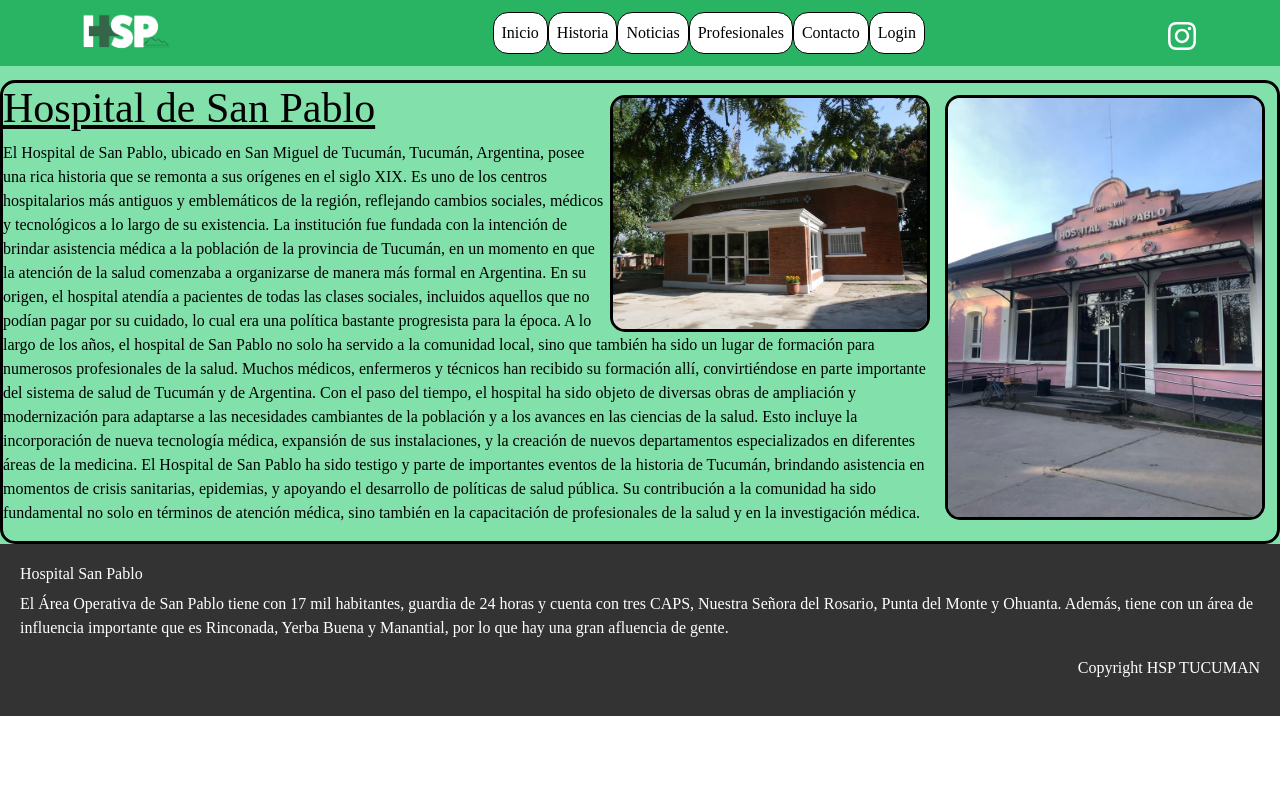
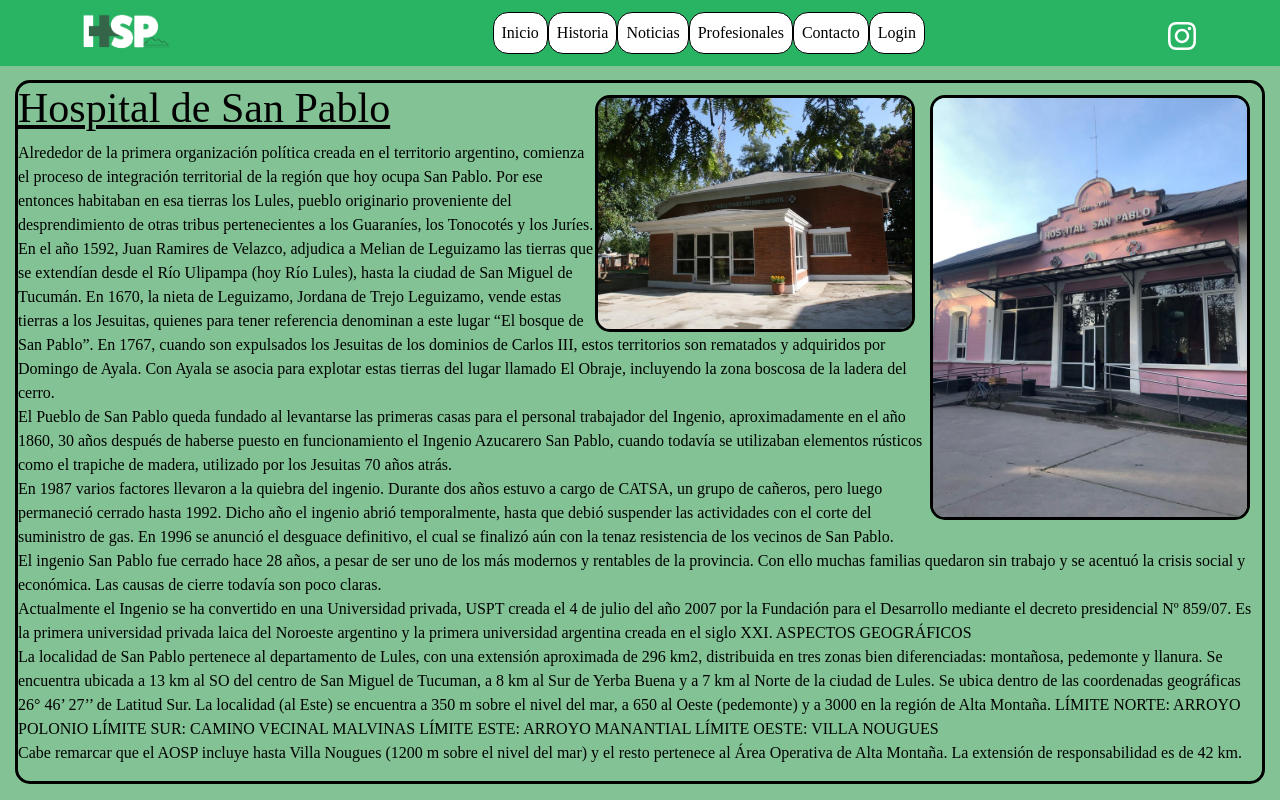
Before and after one commit to Enzogz98/HospSanPablo, a React (Vite) app in the folder front/: page /Historia in a window 1280 px wide. Shown: the top 800 px of the page. Built offline with nearby package versions, Linux system fonts and the light colour scheme.

Commit message:
Modificacion Varios

```diff
--- a/front/src/Css/contact.css
+++ b/front/src/Css/contact.css
@@ -1,26 +1,42 @@
-.MainContacto{
-  background-color: #82E0AA;
+.MainContacto {
+  background-color: #82c294;
+  padding: 20px;
 }
-.container-Contacto{
-  background-color: #82E0AA;
+
+.container-Contacto {
+  background-color: #82c294;
   border-radius: 15px;
+  padding: 20px;
 }
+
 .contact-section {
-    background-color: #82E0AA;
+  background-color: #82c294;
   margin-top: 65px;
   display: grid;
-    grid-template-columns: repeat(2, 1fr);
+  grid-template-columns: 100%;
   gap: 20px;
 }
+
+@media (min-width: 768px) {
+  .contact-section {
+    grid-template-columns: repeat(2, 1fr);
+  }
+
   .contact-info,
   .contact-form {
-    width: 45%;
-    border: 3px solid  black;
-    border-radius: 15px;
+    width: 100%;
   }
 
   .contact-info {
-    margin-right: 5%;
+    margin-right: 0;
+  }
+}
+
+.contact-info,
+.contact-form {
+  border: 3px solid black;
+  border-radius: 15px;
+  padding: 20px;
 }
 
 .contact-info h2,
@@ -43,13 +59,27 @@
   padding: 10px 20px;
 }
 
-
 .sucursal {
   width: 100%;
   margin-top: 20px;
 }
 
-  .negritas{
+.negritas {
   font-weight: bold;
+}
 
+.map-container {
+  position: relative;
+  width: 100%;
+  height: 0;
+  padding-top: 56.25%; /* Proporción 16:9 */
 }
+
+.map-container iframe {
+  position: absolute;
+  top: 0;
+  left: 0;
+  width: 100%;
+  height: 100%;
+  border: 0;
+}
--- a/front/src/Css/mainHome.css
+++ b/front/src/Css/mainHome.css
@@ -1,11 +1,11 @@
 .MainHome{
-  background-color: #82E0AA;
+  background-color: #82c294;
 }
 
 #vacio{
   width: 100%;
   height: 80px;
-  background-color: #82E0AA;
+  background-color: #82c294;
 }
 
 #carrusel {
@@ -13,8 +13,7 @@
   height: 50%;
   margin: 120px auto 0;
   font-family: 'Playfair Display', serif;
-  border-radius: 15px;
-  border: 1px solid black;
+
 }
 
 #img1{
@@ -51,6 +50,10 @@
   max-width: 15em;
 }
 
+.divAncla p{
+  font-size: 20px;
+}
+
 #cards{
 
   object-fit: fill;
@@ -75,3 +78,7 @@
   text-decoration: none;
   color: black;
 }
+
+#nodos p{
+  font-size: 20px;
+}
--- a/front/src/Css/mainhistoria.css
+++ b/front/src/Css/mainhistoria.css
@@ -1,11 +1,13 @@
-
 #vacioH{
     width: 100%;
     height: 80px;
-    background-color: #82E0AA;
+    background-color: #82c294;
 }
 .MainHisotia{
-    background-color: #82E0AA;
+    background-color: #82c294;
+    padding-left: 15px;
+    padding-right: 15px;
+    padding-bottom: 50px;
 
 }
 #imgH{
--- a/front/src/components/MainContact.jsx
+++ b/front/src/components/MainContact.jsx
@@ -42,10 +42,10 @@
             >
             <option value="HospitalSanPablo">Hospital San Pablo</option>
             <option value="CAPSNuestraSraDelRosario">
-              CAPS Nuestra Sra. del Rosario
+              CAPS Villa del Rosario
             </option>
-            <option value="CAPSPuntaDelMonte">CAPS Punta del Monte</option>
-            <option value="CAPSOhuanta">CAPS Ohuanta</option>
+            <option value="CAPSPuntaDelMonte">CAPS Nuestra Señora del Pilar</option>
+            <option value="CAPSOhuanta">CAPS La Nueva Esperanza</option>
           </select>
 
           {selectedMap === "HospitalSanPablo" && (
@@ -68,7 +68,7 @@
             <div className="m-auto">
               {
                 <iframe
-                src="https://www.google.com/maps/embed?pb=!1m18!1m12!1m3!1d3560.290828519503!2d-65.1521808245633!3d-26.830700676696143!2m3!1f0!2f0!3f0!3m2!1i1024!2i768!4f13.1!3m3!1m2!1s0x94225ed378a56b47%3A0x5083694456a0b3ec!2sCAPS%20Nuestra%20Se%C3%B1ora%20del%20Rosario!5e0!3m2!1ses-419!2sar!4v1706579755915!5m2!1ses-419!2sar"
+                src="https://www.google.com/maps/embed?pb=!1m17!1m12!1m3!1d889.762914463272!2d-65.32349073045262!3d-26.870099802231348!2m3!1f0!2f0!3f0!3m2!1i1024!2i768!4f13.1!3m2!1m1!2zMjbCsDUyJzEyLjQiUyA2NcKwMTknMjIuMyJX!5e0!3m2!1ses-419!2sar!4v1709432213552!5m2!1ses-419!2sar"
                 width="600"
                 height="450"
                 style={{ border: 0 }}
@@ -76,7 +76,7 @@
                   loading="lazy"
                   ></iframe>
               }
-              <p className="negritas">Mapa CAPS Nuestra Sra. del Rosario</p>
+              <p className="negritas">Mapa CAPS Villa del Rosario</p>
             </div>
           )}
 
@@ -100,7 +100,7 @@
             <div className="m-auto">
               {
                 <iframe
-                src="https://www.google.com/maps/embed?pb=!1m18!1m12!1m3!1d3564.0883928759717!2d-65.26897192456744!3d-26.709622976768912!2m3!1f0!2f0!3f0!3m2!1i1024!2i768!4f13.1!3m3!1m2!1s0x94226639a29ee871%3A0xcfe448b375702580!2sCAPS%20NUEVA%20ESPERANZA!5e0!3m2!1ses-419!2sar!4v1706580177289!5m2!1ses-419!2sar"
+                src="https://www.google.com/maps/embed?pb=!1m17!1m12!1m3!1d1779.684491844567!2d-65.29793146152116!3d-26.860015601333778!2m3!1f0!2f0!3f0!3m2!1i1024!2i768!4f13.1!3m2!1m1!2zMjbCsDUxJzM2LjEiUyA2NcKwMTcnNDcuOSJX!5e0!3m2!1ses-419!2sar!4v1709431975473!5m2!1ses-419!2sar"
                 width="600"
                   height="450"
                   style={{ border: 0 }}
@@ -108,7 +108,7 @@
                   loading="lazy"
                 ></iframe>
               }
-              <p className="negritas">Mapa CAPS Ohuanta</p>
+              <p className="negritas">Mapa CAPS Ouanta</p>
             </div>
           )}
         </div>
--- a/front/src/components/MainHistoria.jsx
+++ b/front/src/components/MainHistoria.jsx
@@ -19,7 +19,28 @@
 
           <div className="text-box">
             <h1 id="titulo">Hospital de San Pablo</h1>
-            <p id="texto">El Hospital de San Pablo, ubicado en San Miguel de Tucumán, Tucumán, Argentina, posee una rica historia
+            <p>Alrededor de la primera organización política creada en el territorio argentino, comienza el proceso de integración territorial de la región que hoy ocupa San Pablo. Por ese entonces habitaban en esa tierras los Lules, pueblo originario proveniente del desprendimiento de otras tribus pertenecientes a los Guaraníes, los Tonocotés y los Juríes.
+            <br />
+          En el año 1592, Juan Ramires de Velazco, adjudica a Melian de Leguizamo las tierras que se extendían desde el Río Ulipampa (hoy Río Lules), hasta la ciudad de San Miguel de Tucumán. En 1670, la nieta de Leguizamo, Jordana de Trejo Leguizamo, vende estas tierras a los Jesuitas, quienes para tener referencia denominan a este lugar “El bosque de San Pablo”. En 1767, cuando son expulsados los Jesuitas de los dominios de Carlos III, estos territorios son rematados y adquiridos por Domingo de Ayala. Con Ayala se asocia para explotar estas tierras del lugar llamado El Obraje, incluyendo la zona boscosa de la ladera del cerro.
+          <br />
+          El Pueblo de San Pablo queda fundado al levantarse las primeras casas para el personal trabajador del Ingenio, aproximadamente en el año 1860, 30 años después de haberse puesto en funcionamiento el Ingenio Azucarero San Pablo, cuando todavía se utilizaban elementos rústicos como el trapiche de madera, utilizado por los Jesuitas 70 años atrás.
+          <br />
+          En 1987 varios factores llevaron a la quiebra del ingenio. Durante dos años estuvo a cargo de CATSA, un grupo de cañeros, pero luego permaneció cerrado hasta 1992. Dicho año el ingenio abrió temporalmente, hasta que debió suspender las actividades con el corte del suministro de gas. En 1996 se anunció el desguace definitivo, el cual se finalizó aún con la tenaz resistencia de los vecinos de San Pablo.
+          <br />
+          El ingenio San Pablo fue cerrado hace 28 años, a pesar de ser uno de los más modernos y rentables de la provincia. Con ello muchas familias quedaron sin trabajo y se acentuó la crisis social y económica. Las causas de cierre todavía son poco claras.
+          <br />
+          Actualmente el Ingenio se ha convertido en una Universidad privada, USPT creada el 4 de julio del año 2007 por la Fundación para el Desarrollo mediante el decreto presidencial Nº 859/07. Es la primera universidad privada laica del Noroeste argentino y la primera universidad argentina creada en el siglo XXI.
+          ASPECTOS GEOGRÁFICOS
+          <br />
+          La localidad de San Pablo pertenece al departamento de Lules, con una extensión aproximada de 296 km2, distribuida en tres zonas bien diferenciadas: montañosa, pedemonte y llanura.
+          Se encuentra ubicada a 13 km al SO del centro de San Miguel de Tucuman, a 8 km al Sur de Yerba Buena y a 7 km al Norte de la ciudad de Lules. Se ubica dentro de las coordenadas geográficas 26° 46’ 27’’ de Latitud Sur.  La localidad (al Este) se encuentra a 350 m sobre el nivel del mar, a 650 al Oeste (pedemonte) y a 3000 en la región de Alta Montaña.
+          LÍMITE NORTE: ARROYO POLONIO
+          LÍMITE SUR: CAMINO VECINAL MALVINAS
+          LÍMITE ESTE: ARROYO MANANTIAL
+          LÍMITE OESTE: VILLA NOUGUES
+          <br />
+          Cabe remarcar que el AOSP incluye hasta Villa Nougues (1200 m sobre el nivel del mar) y el resto pertenece al Área Operativa de Alta Montaña. La extensión de responsabilidad es de 42 km.</p>
+            {/*<p id="texto">El Hospital de San Pablo, ubicado en San Miguel de Tucumán, Tucumán, Argentina, posee una rica historia
               que se remonta a
               sus orígenes en el siglo XIX.
               Es uno de los centros hospitalarios más antiguos y emblemáticos de la región, reflejando cambios sociales,
@@ -42,7 +63,7 @@
               El Hospital de San Pablo ha sido testigo y parte de importantes eventos de la historia de Tucumán, brindando asistencia
               en momentos de crisis sanitarias, epidemias, y apoyando el desarrollo de políticas de salud pública. Su contribución a la
               comunidad ha sido fundamental no solo en términos de atención médica, sino también en la capacitación de profesionales de
-              la salud y en la investigación médica.</p>
+              la salud y en la investigación médica.</p>*/}
           </div>
         </div>
 
--- a/front/src/components/MainHome.jsx
+++ b/front/src/components/MainHome.jsx
@@ -1,4 +1,3 @@
-
 import Carousel from "react-bootstrap/Carousel";
 import Button from "react-bootstrap/Button";
 import Card from "react-bootstrap/Card";
@@ -215,7 +214,7 @@
               </a>
               <a href="https://msptucuman.gov.ar/ruta-de-la-embarazada-y-el-nino/" className="divAncla">
               <img src={embarazada} alt="" style={{ width: "15em" }}/>
-              <p>Ruta de la embarazada y el niño</p>
+              <p>Ruta de la embarazada y el niÃ±o</p>
               </a>
               </section>
           </div>*/}
```
Lines whose indentation alone changed are shown as unchanged.
